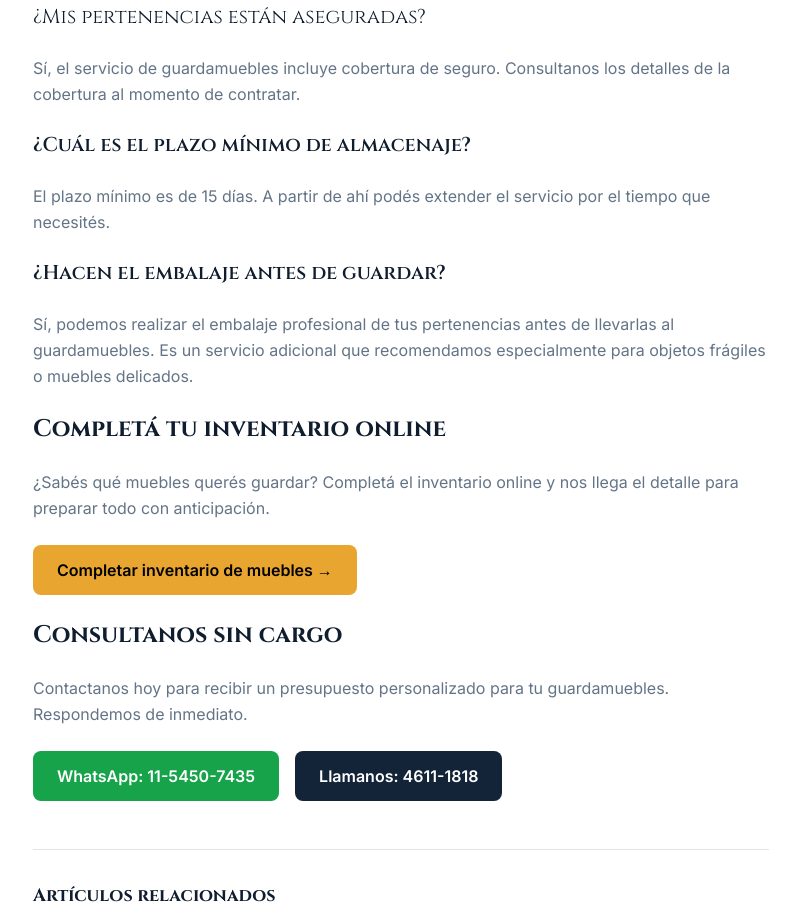
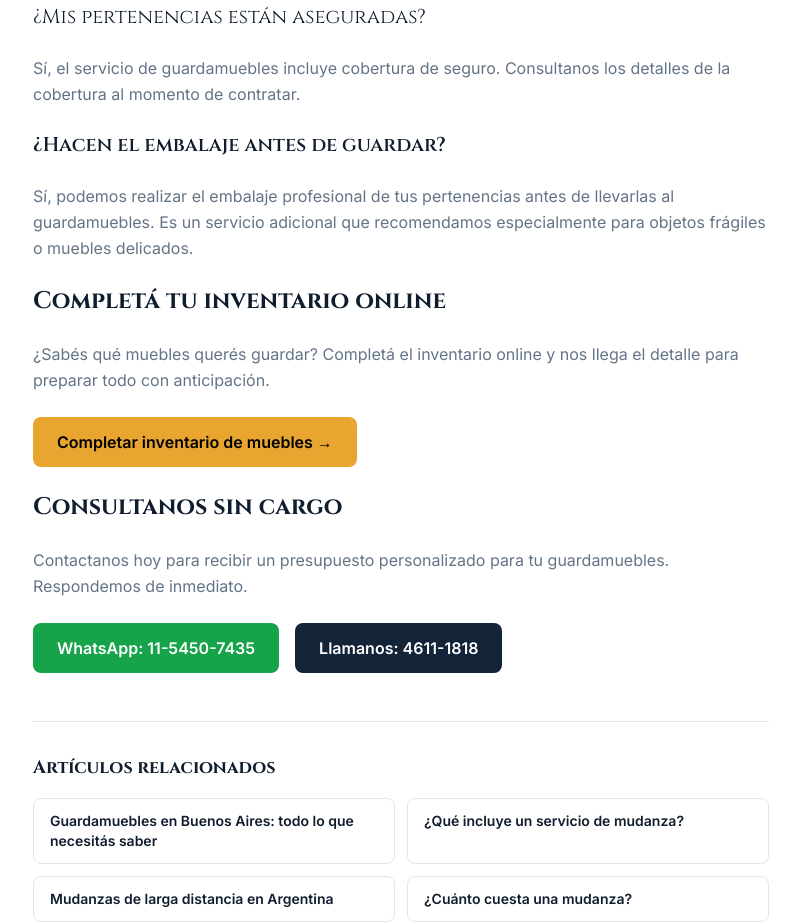
Before and after one commit to Lukaku55/marinomudanzas-next, a Next.js app: page /guardamuebles in a window 1280 px wide. Shown: the part 1920-2844 px from the top of the page, without its empty margins (239-1039 px from the left). Built offline with nearby package versions, Linux system fonts and the light colour scheme.

Commit message:
guardamuebles: remove plazo mínimo de 15 días

```diff
--- a/app/guardamuebles/page.tsx
+++ b/app/guardamuebles/page.tsx
@@ -56,14 +56,6 @@ const faqSchema = {
       "acceptedAnswer": {
         "@type": "Answer",
         "text": "Sí, el servicio de guardamuebles incluye cobertura de seguro. Consultanos los detalles de la cobertura al momento de contratar."
-      }
-    },
-    {
-      "@type": "Question",
-      "name": "¿Cuál es el plazo mínimo de almacenaje en el guardamuebles?",
-      "acceptedAnswer": {
-        "@type": "Answer",
-        "text": "El plazo mínimo es de 15 días. A partir de ahí podés extender el servicio por el tiempo que necesites."
       }
     },
     {
@@ -133,9 +125,6 @@ export default function Page() {
             <h3 className="font-display text-xl font-semibond text-foreground mt-6 mb-2">¿Mis pertenencias están aseguradas?</h3>
             <p>Sí, el servicio de guardamuebles incluye cobertura de seguro. Consultanos los detalles de la cobertura al momento de contratar.</p>
 
-            <h3 className="font-display text-xl font-semibold text-foreground mt-6 mb-2">¿Cuál es el plazo mínimo de almacenaje?</h3>
-            <p>El plazo mínimo es de 15 días. A partir de ahí podés extender el servicio por el tiempo que necesités.</p>
-
             <h3 className="font-display text-xl font-semibold text-foreground mt-6 mb-2">¿Hacen el embalaje antes de guardar?</h3>
             <p>Sí, podemos realizar el embalaje profesional de tus pertenencias antes de llevarlas al guardamuebles. Es un servicio adicional que recomendamos especialmente para objetos frágiles o muebles delicados.</p>
 
```
